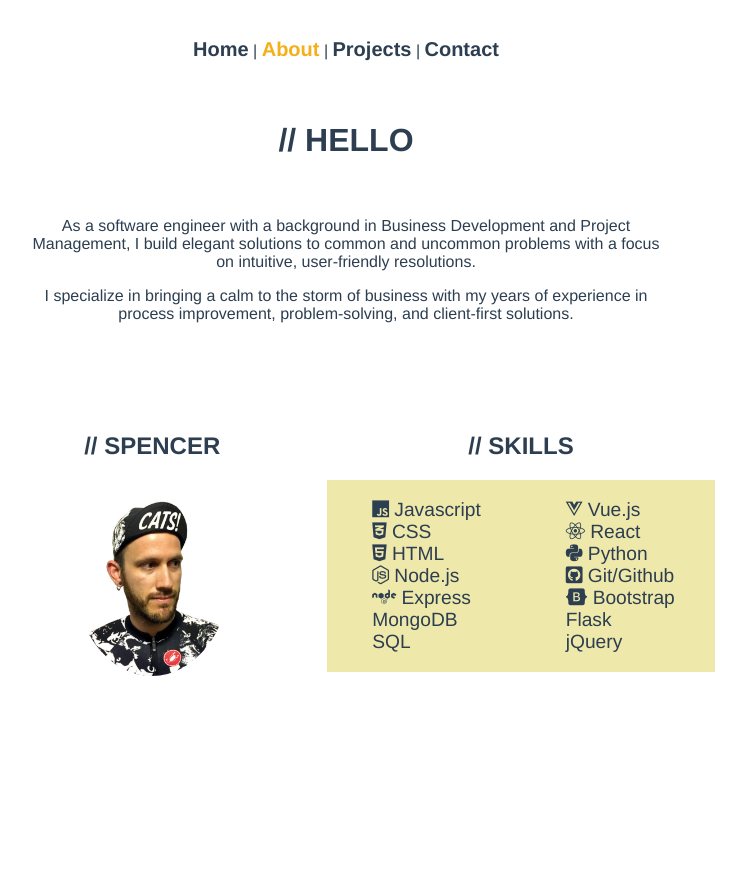
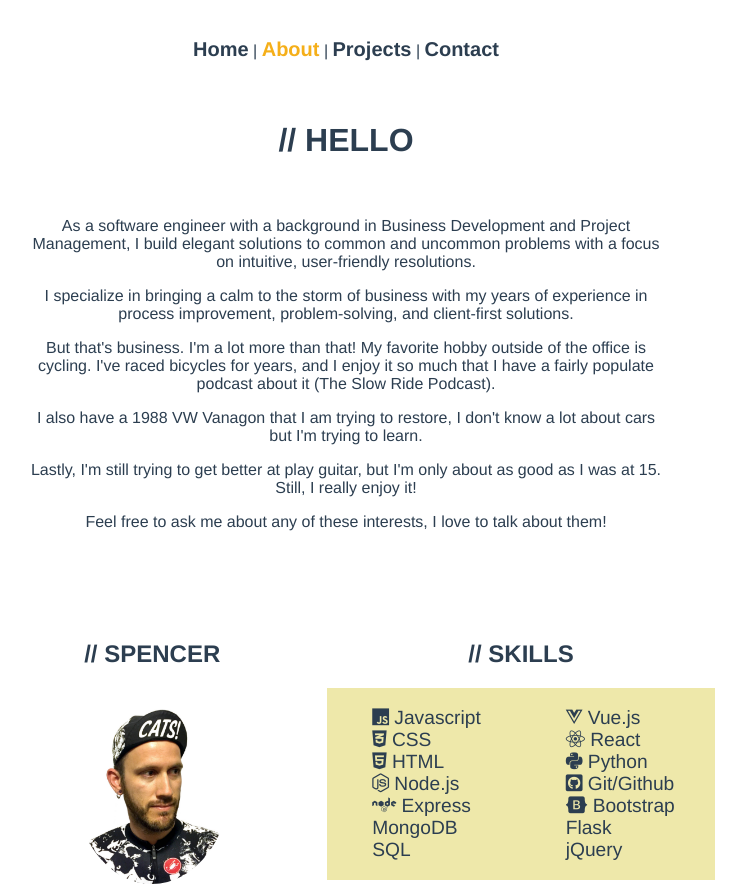
Before and after one commit to spencerhaugh/portfolio, a Vue app: page /#/about in a window 1280 px wide. Shown: the whole page, without its empty margins (294-1040 px from the left). Before the commit the page ends 800 px from the top, so only its background shows below. Built offline with nearby package versions, Linux system fonts and the light colour scheme.

Commit message:
expanded about.vue

```diff
--- a/src/views/About.vue
+++ b/src/views/About.vue
@@ -10,6 +10,18 @@
       <p>
         I specialize in bringing a calm to the storm of business with my years of
         experience in process improvement, problem-solving, and client-first solutions.
+      </p>
+      <p>
+        But that's business. I'm a lot more than that! My favorite hobby outside of the office is cycling. I've raced bicycles for years, and I enjoy it so much that I have a fairly populate podcast about it (The Slow Ride Podcast).
+      </p>
+      <p>
+        I also have a 1988 VW Vanagon that I am trying to restore, I don't know a lot about cars but I'm trying to learn.
+      </p>
+      <p>
+        Lastly, I'm still trying to get better at play guitar, but I'm only about as good as I was at 15. Still, I really enjoy it!
+      </p>
+      <p>
+        Feel free to ask me about any of these interests, I love to talk about them!
       </p>
     </div>
     <div class="about-container">
```
